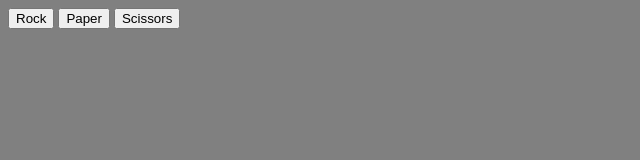
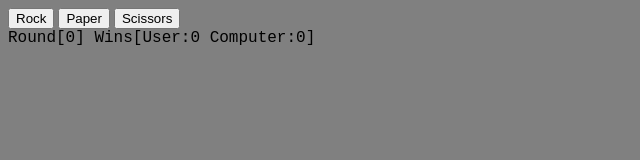
Before and after one commit to Robotkio/odin-rps, a plain HTML site: page index.html in a window 1280 px wide. Shown: the whole page, without its empty margins (0-640 px from the left). Drawn offline with Linux system fonts and the light colour scheme.

Commit message:
display output to DOM instead of console added styling for DOM elements

```diff
--- a/css/styles.css
+++ b/css/styles.css
@@ -2,7 +2,7 @@ body {
     background-color: grey;
 }
 
-.output-msg {
+#rps-status, .output-msg {
     font-family:'Courier New', Courier, monospace;
 }
 
--- a/index.html
+++ b/index.html
@@ -11,6 +11,7 @@
     <button id="btn-rock">Rock</button>
     <button id="btn-paper">Paper</button>
     <button id="btn-scissors">Scissors</button>
+    <div id="rps-status"></div>
     <div id="rps-results"></div>
 </body>
 </html>
--- a/js/rps.js
+++ b/js/rps.js
@@ -4,8 +4,9 @@ const scissors = "scissors";
 
 let humanScore = 0;
 let computerScore = 0;
-let roundNumber = 1;
+let roundNumber = 0;
 
+let statusPannel = document.getElementById("rps-status");
 let resultPannel = document.getElementById("rps-results");
 
 function setupGame() {
@@ -16,6 +17,8 @@ function setupGame() {
     btnRock.addEventListener("click", () => {playRound(rock, getComputerChoice())});
     btnPaper.addEventListener("click", () => {playRound(paper, getComputerChoice())});
     btnScissors.addEventListener("click", () => {playRound(scissors, getComputerChoice())});
+
+    updateStatusPannel();
 }
 
 function getComputerChoice() {
@@ -28,11 +31,14 @@ function getComputerChoice() {
 }
 
 function playRound(humanChoice, computerChoice) {
+    roundNumber++;
+
     const usr = 1;    // human
     const cpu = -1;   // computer
     const tie = 0;    // tie
     let winner = tie; // default state
 
+    // determine winner
     switch (humanChoice) {
         case rock:
             switch (computerChoice) {
@@ -57,10 +63,9 @@ function playRound(humanChoice, computerChoice) {
             break;
     }
 
+    // print winning line and update score
     let outputMessage = document.createElement("div");
     outputMessage.classList.add("output-msg");
-
-    // print winning line and update score
     switch (winner) {
         case usr:
             outputMessage.innerText = `Human wins! ${humanChoice} beats ${computerChoice}!`;
@@ -79,8 +84,12 @@ function playRound(humanChoice, computerChoice) {
         default:
             console.log("ERROR: playRound()");
     }
+    resultPannel.appendChild(outputMessage);
+    updateStatusPannel();
+}
 
-    resultPannel.appendChild(outputMessage);
+function updateStatusPannel() {
+    statusPannel.innerText = `Round[${roundNumber}] Wins[User:${humanScore} Computer:${computerScore}]`;
 }
 
 setupGame();
```
